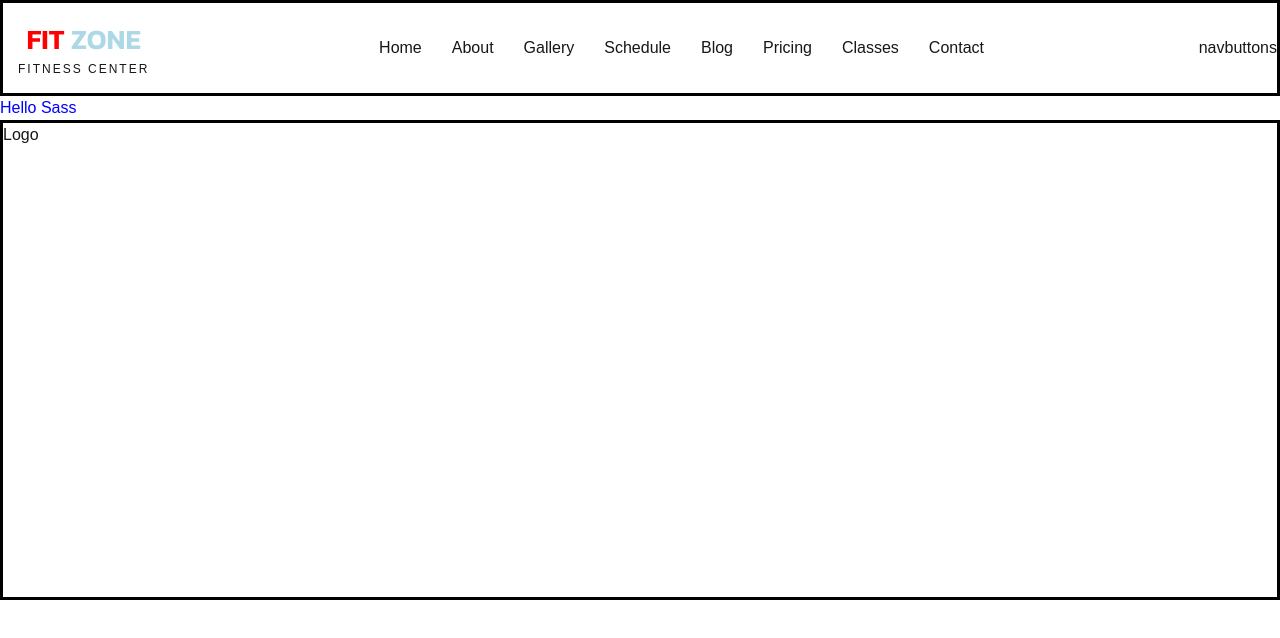
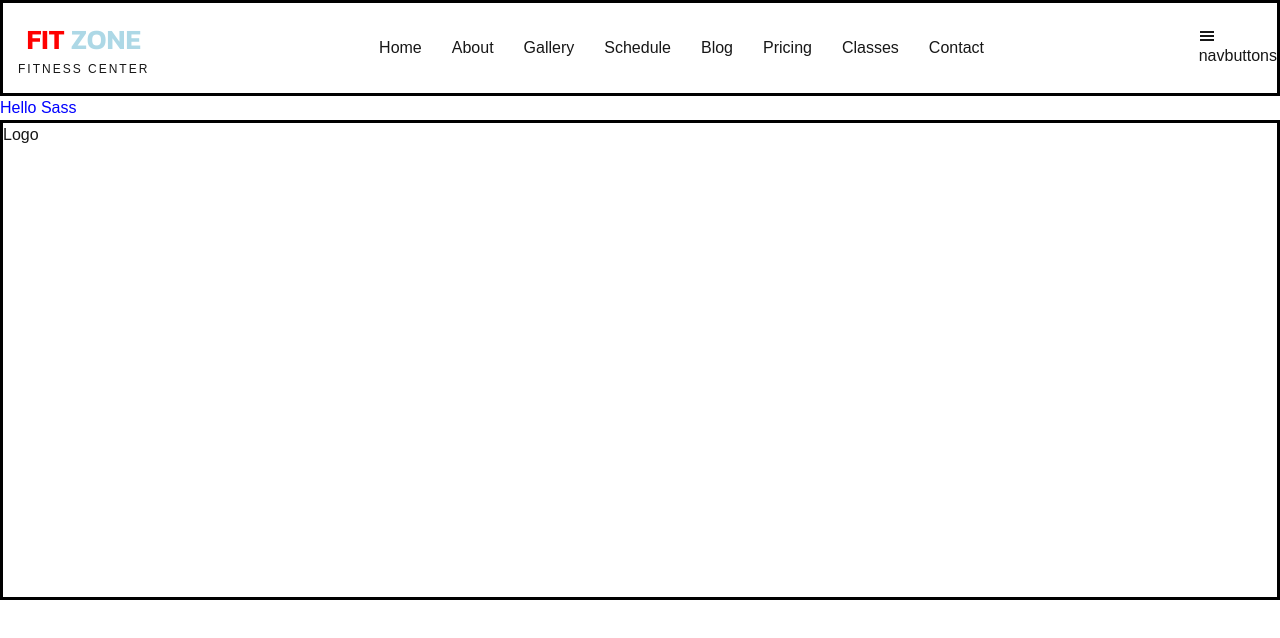
Before and after one commit to NMc0der/gym-website1, a Next.js app: page / in a window 1280 px wide. Shown: the top 638 px of the page. Built offline with nearby package versions, Linux system fonts and the light colour scheme.

Commit message:
added react icons

```diff
--- a/package.json
+++ b/package.json
@@ -11,7 +11,8 @@
   "dependencies": {
     "next": "14.2.13",
     "react": "^18.3.1",
-    "react-dom": "^18.3.1"
+    "react-dom": "^18.3.1",
+    "react-icons": "^5.3.0"
   },
   "devDependencies": {
     "eslint": "^8",
--- a/src/app/components/navbar.jsx
+++ b/src/app/components/navbar.jsx
@@ -1,5 +1,17 @@
 import Link from "next/link";
 import Logo from "./logo";
+import { GiHamburgerMenu } from "react-icons/gi";
+
+// const [menu, setMenu] = useState(true);
+
+//   useEffect(() => {
+//     const x = window.matchMedia("(max-width: 640px)");
+//     function showSidebar() {
+//       setMenu(true);
+//     }
+//     x.addListener(showSidebar);
+//     return () => x.removeListener(showSidebar);
+//   }, []);
 
 const Nav = () => {
   return (
@@ -15,7 +27,12 @@ const Nav = () => {
         <Link href="/">Classes</Link>
         <Link href="/">Contact</Link>
       </div>
-      <div>navbuttons</div>
+      <div>
+        <div className="hamburger-menu">
+          <GiHamburgerMenu />
+        </div>
+        navbuttons
+      </div>
     </div>
   );
 };
```
Also changed, not shown: 1 other file (tests, documents, lock files or other folders).
